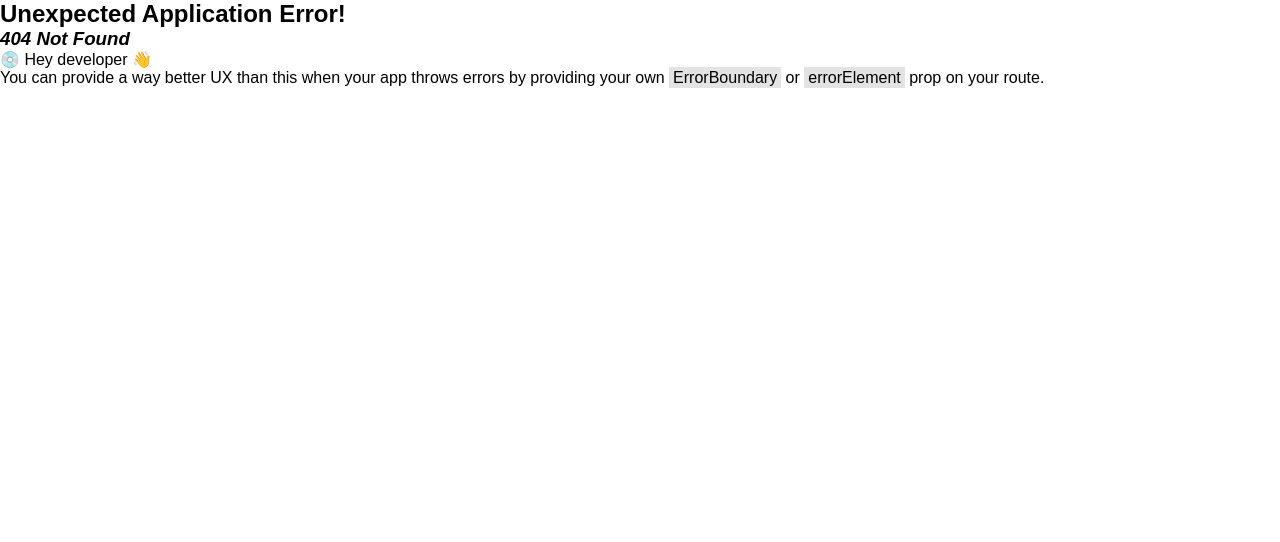
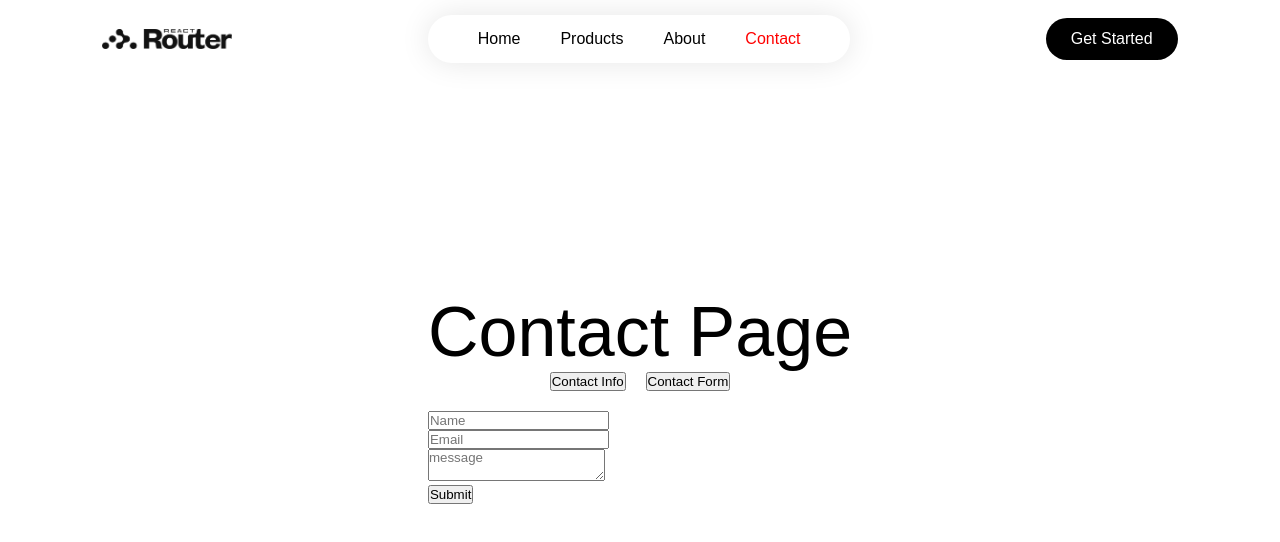
Before and after one commit to motaufiqurohman/vite-react-router-dom-example, a React (Vite) app: page /contact/form in a window 1280 px wide. Before the commit this address had no page. Shown: the top 542 px of the page. Built offline with nearby package versions, Linux system fonts and the light colour scheme.

Commit message:
feat: Nested Routes in React JS
source: youtube.com/watch?v=943D7U74_sQ (50:04-1:00:03)

```diff
--- a/src/App.jsx
+++ b/src/App.jsx
@@ -9,7 +9,9 @@
 import Home from "./pages/Home";
 import Products from "./pages/Products";
 import About from "./pages/About";
-import Contact from "./pages/Contact";
+import ContactLayout from "./layout/ContactLayout";
+import ContactInfo from "./components/ContactInfo";
+import ContactForm from "./components/ContactForm";
 
 const App = () => {
   const router = createBrowserRouter(
@@ -18,7 +20,10 @@
         <Route index element={<Home />} />
         <Route path="products" element={<Products />} />
         <Route path="about" element={<About />} />
-        <Route path="contact" element={<Contact />} />
+        <Route path="contact" element={<ContactLayout />}>
+          <Route path="info" element={<ContactInfo />} />
+          <Route path="form" element={<ContactForm />} />
+        </Route>
       </Route>
     )
   );
--- /dev/null
+++ b/src/components/ContactForm.jsx
@@ -0,0 +1,20 @@
+const ContactForm = () => {
+  return (
+    <div>
+      <form>
+        <div>
+          <input type="text" placeholder="Name" />
+        </div>
+        <div>
+          <input type="email" placeholder="Email" />
+        </div>
+        <div>
+          <textarea placeholder="message"></textarea>
+        </div>
+        <button type="submit">Submit</button>
+      </form>
+    </div>
+  );
+};
+
+export default ContactForm;
--- /dev/null
+++ b/src/components/ContactInfo.jsx
@@ -0,0 +1,11 @@
+const ContactInfo = () => {
+  return (
+    <div>
+      <div>Email: example@gmail.com</div>
+      <div>Phone: +1234567890</div>
+      <div>Address: xyz street, Jakarta</div>
+    </div>
+  );
+};
+
+export default ContactInfo;
--- a/src/index.css
+++ b/src/index.css
@@ -71,3 +71,12 @@
   font-size: 70px;
   font-weight: 500;
 }
+
+.contact-buttons {
+  display: flex;
+  align-items: center;
+  justify-content: center;
+  width: 100%;
+  padding-bottom: 20px;
+  gap: 20px;
+}
--- /dev/null
+++ b/src/layout/ContactLayout.jsx
@@ -0,0 +1,14 @@
+import { Outlet } from "react-router-dom";
+
+import Contact from "../pages/Contact";
+
+const ContactLayout = () => {
+  return (
+    <div>
+      <Contact />
+      <Outlet />
+    </div>
+  );
+};
+
+export default ContactLayout;
--- a/src/pages/Contact.jsx
+++ b/src/pages/Contact.jsx
@@ -1,9 +1,15 @@
-import React from "react";
+import { useNavigate } from "react-router-dom";
 
 const Contact = () => {
+  const navigate = useNavigate();
+
   return (
     <div>
       <h1>Contact Page</h1>
+      <div className="contact-buttons">
+        <button onClick={() => navigate("/contact/info")}>Contact Info</button>
+        <button onClick={() => navigate("/contact/form")}>Contact Form</button>
+      </div>
     </div>
   );
 };
```
